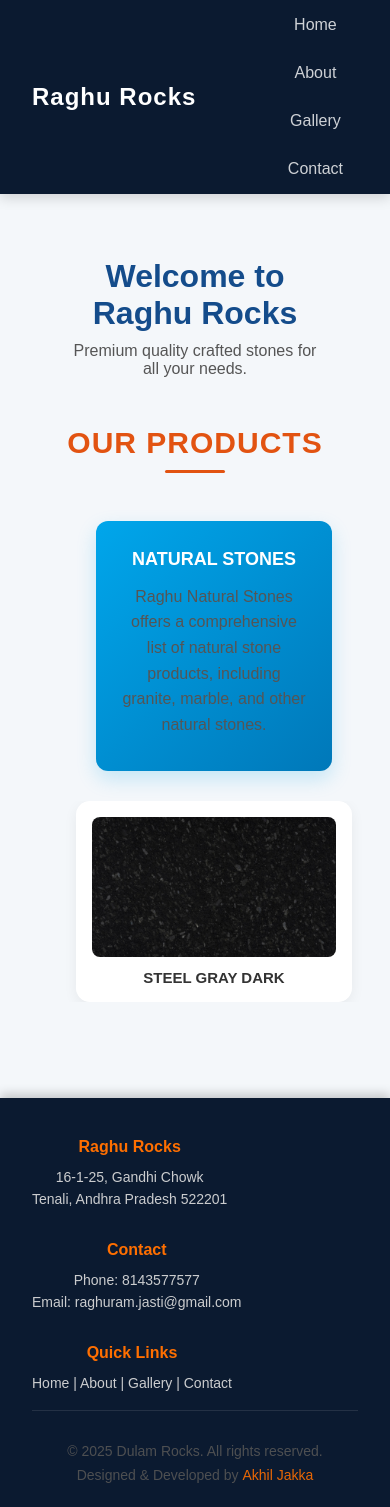
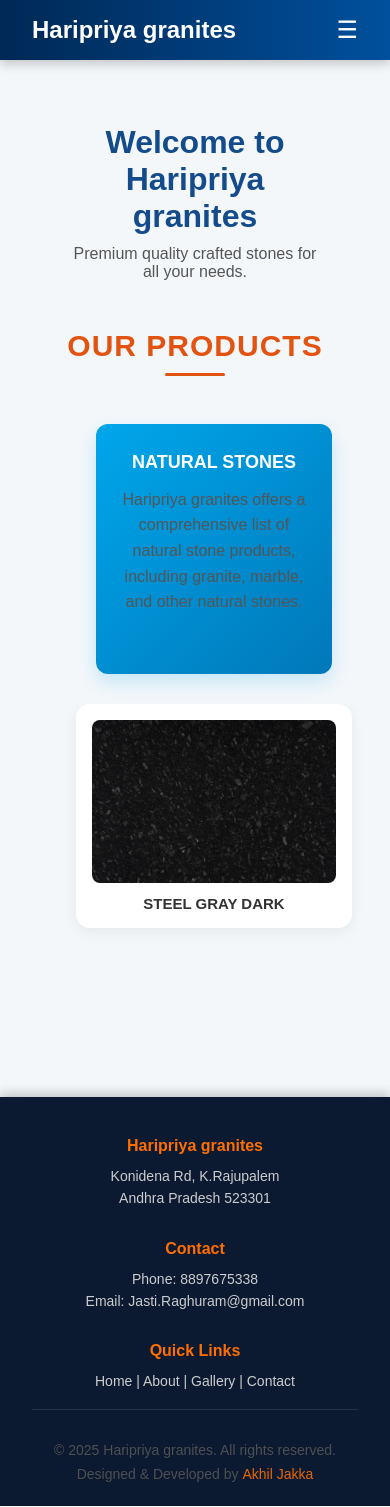
Before and after one commit to Tejaswi2669/raghu_website, a React (Create React App) app: page / in a window 390 px wide. Built offline with nearby package versions, Linux system fonts and the light colour scheme.

Commit message:
Made mobile friendly and updated with real data

```diff
--- a/package.json
+++ b/package.json
@@ -2,7 +2,6 @@
   "name": "raghu_website",
   "version": "0.1.0",
   "private": true,
-  "homepage": "https://tejaswi2669.github.io/raghu_website",
   "dependencies": {
     "@testing-library/dom": "^10.4.0",
     "@testing-library/jest-dom": "^6.6.3",
--- a/src/components/About.js
+++ b/src/components/About.js
@@ -4,7 +4,7 @@ const About = () => {
     return (
         <main>
             <h2>About Us</h2>
-            <p>Raghu Rocks is a leader in providing high-quality stone materials for various applications.</p>
+            <p>Haripriya granites is a leader in providing high-quality stone materials for various applications.</p>
             <p>Our company has been in the industry for over 10 years, serving thousands of satisfied customers.</p>
         </main>
     );
--- a/src/components/Contact.css
+++ b/src/components/Contact.css
@@ -124,3 +124,41 @@
 .send-button:hover {
     background: #c9185c;
 }
+.contact-section {
+    display: flex;
+    gap: 30px;
+    flex-wrap: wrap;
+    justify-content: center;
+  }
+
+  .map-container {
+    flex: 1;
+    min-width: 300px;
+    height: 350px;
+  }
+
+  .contact-form {
+    flex: 1;
+    min-width: 320px;
+  }
+
+  /* 📱 Mobile Adjustments */
+  @media (max-width: 768px) {
+    .contact-section {
+      flex-direction: column;
+      align-items: center;
+    }
+
+    .map-container {
+      width: 100%;
+      height: 300px;
+    }
+
+    .contact-form {
+      width: 100%;
+    }
+
+    .form-row {
+      flex-direction: column;
+    }
+  }
--- a/src/components/Contact.js
+++ b/src/components/Contact.js
@@ -11,17 +11,18 @@ const Contact = () => {
                 <div className="card">
                     <FaMapMarkerAlt className="icon" />
                     <h3>Address</h3>
-                    <p>16-1-25, Main Road, Gandhi Chowk, Tenali<br />522201</p>
+                    <p>Konidena Rd, K.Rajupalem,Bapatla district, Andhra Pradesh<br />523301</p>
                 </div>
                 <div className="card">
                     <FaPhoneAlt className="icon" />
                     <h3>Call Us</h3>
-                    <p>8143577577</p>
+                    <p>8897675338</p>
+                    <p>7795183942</p>
                 </div>
                 <div className="card">
                     <FaEnvelope className="icon" />
                     <h3>Email Us</h3>
-                    <p>info@spdstores.com</p>
+                    <p>Jasti.Raghuram@gmail.com</p>
                 </div>
             </div>
 
@@ -29,7 +30,7 @@ const Contact = () => {
                 <div className="map-container">
                     <iframe
                         title="Location"
-                        src="https://www.google.com/maps/embed?pb=!1m18!1m12!1m3!1d3831.7476240306637!2d80.64819927595459!3d16.243582734708263!2m3!1f0!2f0!3f0!3m2!1i1024!2i768!4f13.1!3m3!1m2!1s0x3a4a06f65a97c4c3%3A0x5bda0a9617a06e96!2sSri%20Purna%20Department%20Stores!5e0!3m2!1sen!2sin!4v1711286476109!5m2!1sen!2sin"
+                        src="https://www.google.com/maps/embed?pb=!1m18!1m12!1m3!1d3125.476703436209!2d80.0817277!3d16.0076391!2m3!1f0!2f0!3f0!3m2!1i1024!2i768!4f13.1!3m3!1m2!1s0x3a4a8b855f171f0d%3A0x339f4b9f8f282d99!2sHaripriya%20Granites!5e0!3m2!1sen!2sin!4v1586879649742"
                         width="100%"
                         height="100%"
                         style={{ border: 0 }}
--- a/src/components/Footer.css
+++ b/src/components/Footer.css
@@ -41,6 +41,34 @@
     /* ❌ REMOVE any duplicate border-bottom or border-top */
     border-top: none;
 }
+.footer-content {
+    display: flex;
+    justify-content: space-between;
+    gap: 30px;
+    flex-wrap: wrap;
+  }
+
+  .footer-bottom {
+    display: flex;
+    justify-content: space-between;
+    flex-wrap: wrap;
+    text-align: center;
+  }
+
+  /* 📱 Mobile */
+  @media (max-width: 768px) {
+    .footer-content {
+      flex-direction: column;
+      align-items: center;
+      text-align: center;
+    }
+
+    .footer-bottom {
+      flex-direction: column;
+      align-items: center;
+      gap: 5px;
+    }
+  }
 
 
 .footer-bottom .developer a {
--- a/src/components/Footer.js
+++ b/src/components/Footer.js
@@ -6,12 +6,12 @@ const Footer = () => {
         <footer className="main-footer">
             <div className="footer-content">
                 <div>
-                    <h4>Raghu Rocks</h4>
-                    <p>16-1-25, Gandhi Chowk<br />Tenali, Andhra Pradesh 522201</p>
+                    <h4>Haripriya granites</h4>
+                    <p>Konidena Rd, K.Rajupalem<br /> Andhra Pradesh 523301</p>
                 </div>
                 <div>
                     <h4>Contact</h4>
-                    <p>Phone: 8143577577<br />Email: raghuram.jasti@gmail.com</p>
+                    <p>Phone: 8897675338<br />Email: Jasti.Raghuram@gmail.com</p>
                 </div>
                 <div>
                     <h4>Quick Links</h4>
@@ -19,7 +19,7 @@ const Footer = () => {
                 </div>
             </div>
             <div className="footer-bottom">
-    <p className="copyright">© {new Date().getFullYear()} Dulam Rocks. All rights reserved.</p>
+    <p className="copyright">© {new Date().getFullYear()} Haripriya granites. All rights reserved.</p>
     <p className="developer">
         Designed & Developed by{' '}
         <a href="https://github.com/akhiljakka" target="_blank" rel="noopener noreferrer">
--- a/src/components/Header.css
+++ b/src/components/Header.css
@@ -1,11 +1,9 @@
 .main-header {
-    background: #0b1a30; /* Deep navy */
+  background: linear-gradient(90deg, #002855, #00509d);
   padding: 1rem 2rem;
   display: flex;
   justify-content: space-between;
   align-items: center;
-    color: white;
-    box-shadow: 0 4px 12px rgba(0, 0, 0, 0.15);
   position: sticky;
   top: 0;
   z-index: 1000;
@@ -15,9 +13,20 @@
   font-size: 24px;
   font-weight: 700;
   font-family: 'Poppins', sans-serif;
-    letter-spacing: 1px;
+  color: #fff;
 }
 
+/* Toggle Button */
+.menu-toggle {
+  display: none;
+  font-size: 24px;
+  color: #fff;
+  background: none;
+  border: none;
+  cursor: pointer;
+}
+
+/* Nav links */
 .nav-links {
   list-style: none;
   display: flex;
@@ -29,9 +38,49 @@
   color: #ffffffcc;
   font-size: 16px;
   font-weight: 500;
-    transition: 0.3s;
+  position: relative;
 }
 
 .nav-links li a:hover {
-    color: #ff6f00; /* Accent on hover */
+  color: #ffcc00;
 }
+
+/* Hover underline */
+.nav-links li a::after {
+  content: '';
+  position: absolute;
+  width: 0%;
+  height: 2px;
+  bottom: -3px;
+  left: 0;
+  background-color: #ffcc00;
+  transition: width 0.3s ease;
+}
+
+.nav-links li a:hover::after {
+  width: 100%;
+}
+
+/* 📱 Mobile styles */
+@media (max-width: 768px) {
+  .menu-toggle {
+    display: block;
+  }
+
+  .nav-links {
+    position: absolute;
+    top: 64px;
+    left: 0;
+    width: 100%;
+    background-color: #002855;
+    flex-direction: column;
+    align-items: center;
+    gap: 15px;
+    padding: 1rem 0;
+    display: none;
+  }
+
+  .nav-links.open {
+    display: flex;
+  }
+}
--- a/src/components/Header.js
+++ b/src/components/Header.js
@@ -1,21 +1,30 @@
-import React from 'react';
+import React, { useState } from 'react';
 import { Link } from 'react-router-dom';
 import './Header.css';
 
 const Header = () => {
-    return (
-        <header className="main-header">
-            <div className="logo">Raghu Rocks</div>
-            <nav>
-                <ul className="nav-links">
-                    <li><Link to="/">Home</Link></li>
-                    <li><Link to="/about">About</Link></li>
-                    <li><Link to="/gallery">Gallery</Link></li>
-                    <li><Link to="/contact">Contact</Link></li>
-                </ul>
-            </nav>
-        </header>
-    );
+  const [menuOpen, setMenuOpen] = useState(false);
+
+  return (
+    <header className="main-header">
+      <div className="logo">Haripriya granites</div>
+
+      <button
+        className="menu-toggle"
+        onClick={() => setMenuOpen(!menuOpen)}
+        aria-label="Toggle menu"
+      >
+        ☰
+      </button>
+
+      <nav className={`nav-links ${menuOpen ? 'open' : ''}`}>
+        <li><Link to="/" onClick={() => setMenuOpen(false)}>Home</Link></li>
+        <li><Link to="/about" onClick={() => setMenuOpen(false)}>About</Link></li>
+        <li><Link to="/gallery" onClick={() => setMenuOpen(false)}>Gallery</Link></li>
+        <li><Link to="/contact" onClick={() => setMenuOpen(false)}>Contact</Link></li>
+      </nav>
+    </header>
+  );
 };
 
 export default Header;
--- a/src/components/HomePage.css
+++ b/src/components/HomePage.css
@@ -168,3 +168,37 @@ p {
         width: 100%;
     }
 }
+
+.products-row {
+    display: flex;
+    justify-content: center;
+    align-items: flex-start;
+    gap: 30px;
+    flex-wrap: wrap;
+  }
+
+  .slider-wrapper {
+    flex: 1;
+    min-width: 300px;
+  }
+
+  /* 📱 Mobile responsiveness */
+  @media (max-width: 768px) {
+    .products-row {
+      flex-direction: column;
+      align-items: center;
+    }
+
+    .feature-box {
+      width: 90%;
+      text-align: center;
+    }
+
+    .slider-wrapper {
+      width: 100%;
+    }
+
+    .product-card img {
+      height: auto;
+    }
+  }
--- a/src/components/HomePage.js
+++ b/src/components/HomePage.js
@@ -72,7 +72,7 @@ const HomePage = () => {
 
     return (
         <main>
-        <h2>Welcome to Raghu Rocks</h2>
+        <h2>Welcome to Haripriya granites</h2>
         <p>Premium quality crafted stones for all your needs.</p>
 
         <section className="product-showcase">
@@ -82,7 +82,7 @@ const HomePage = () => {
         <div className="feature-box">
             <h3>NATURAL STONES</h3>
             <p>
-                Raghu Natural Stones offers a comprehensive list of natural stone products,
+            Haripriya granites offers a comprehensive list of natural stone products,
                 including granite, marble, and other natural stones.
             </p>
         </div>
```
Lines whose indentation alone changed are shown as unchanged.
